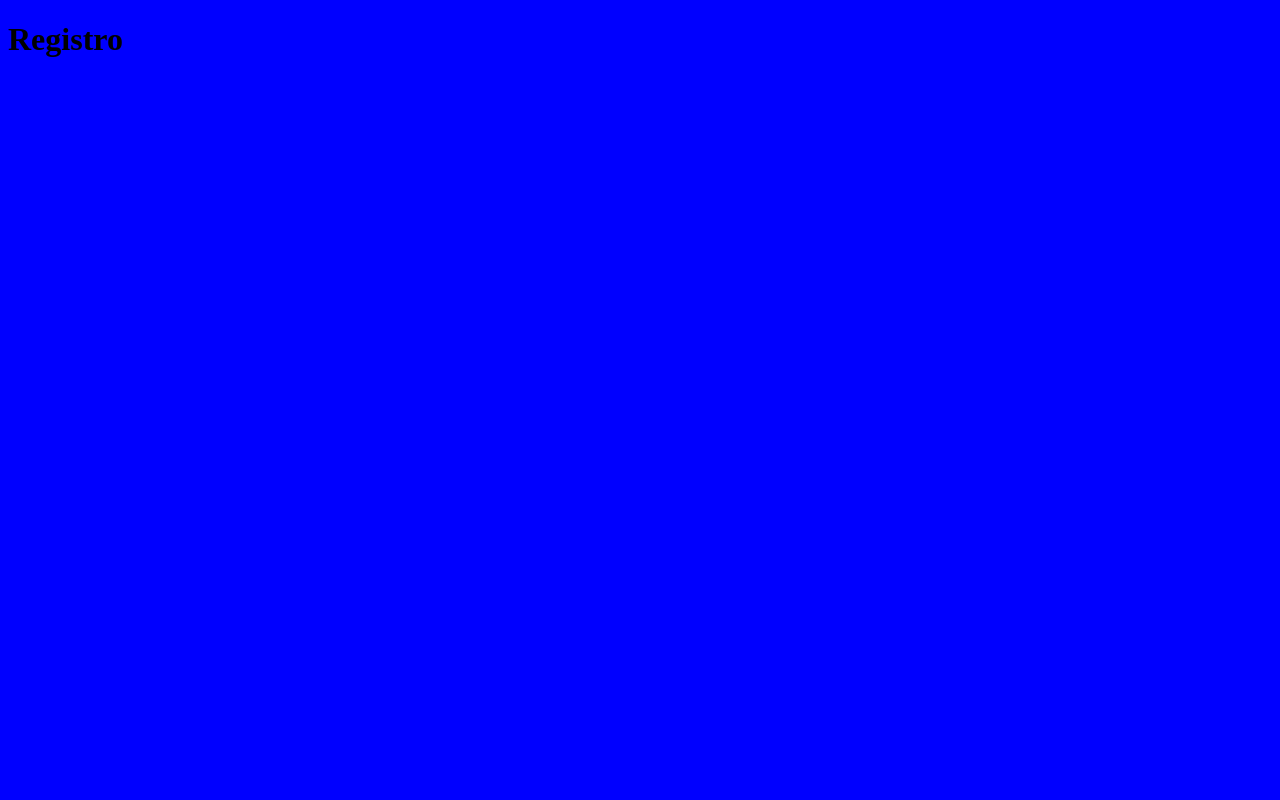
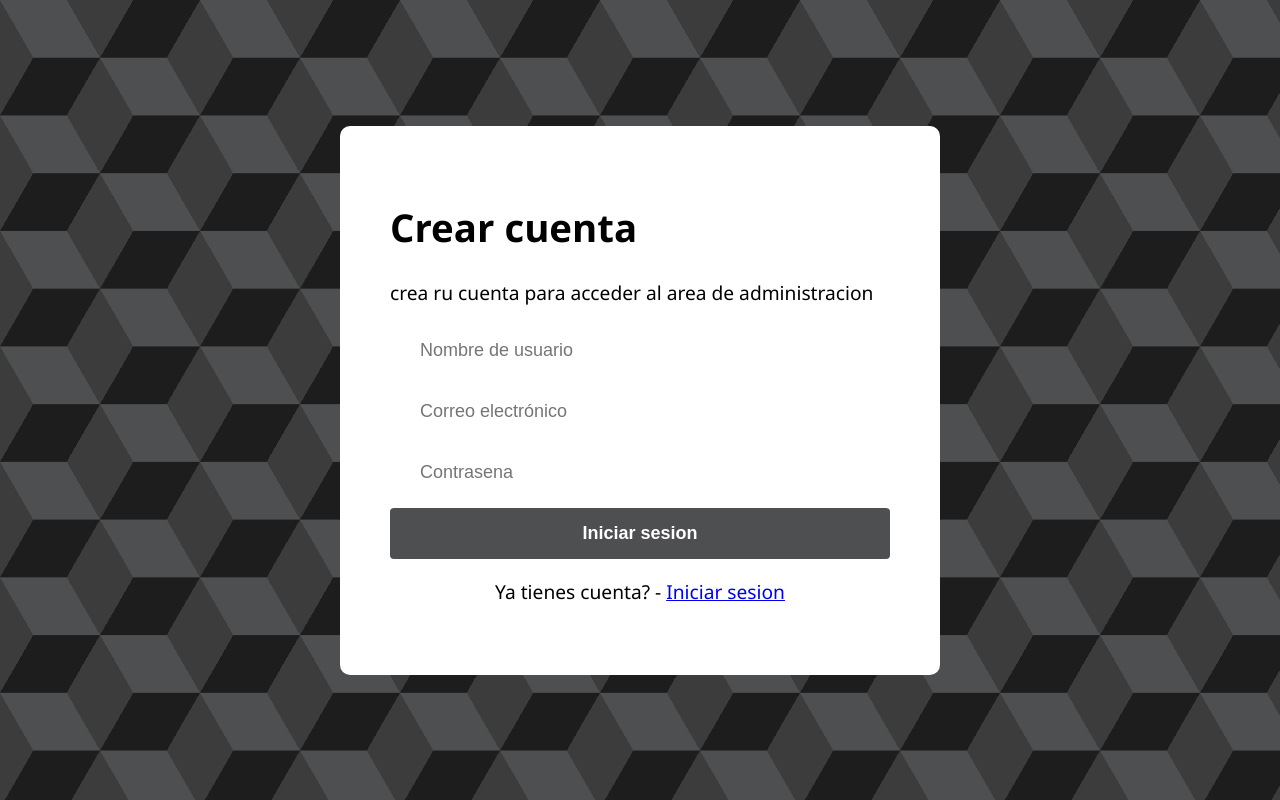
Before and after one commit to yokai-bot/app-node, a website: page app/pages/register.html in a window 1280 px wide. Drawn offline with Linux system fonts and the light colour scheme; files that its build step writes are made by us from their sources; files whose address does not match are found by name.

Commit message:
prueba de inicio y registro terminados

```diff
--- a/app/index.js
+++ b/app/index.js
@@ -19,3 +19,4 @@ app.use(express.static(__dirname + '/public'))
 //rutas
 app.get('/',(req,res)=> res.sendFile(__dirname + '/pages/login.html'))
 app.get('/register',(req,res)=> res.sendFile(__dirname + '/pages/register.html'))
+app.get('/admin',(req,res)=> res.sendFile(__dirname + '/pages/admin/admin.html'))
--- a/app/pages/register.html
+++ b/app/pages/register.html
@@ -8,6 +8,25 @@
     <script src="register.js" defer></script>
 </head>
 <body>
-    <h1>Registro</h1>
+    <main>
+        <div class="fom-rcontainer">
+            <h1>Crear cuenta</h1>
+            <p>crea ru cuenta para acceder al area de administracion</p>
+            <form id="register-form">
+                <label for="user" class="sr-only">User</label>
+                <input type="text" name="user" id="user" placeholder="Nombre de usuario">
+
+                <label for="email" class="sr-only">email</label>
+                <input type="email" name="email" id="email" placeholder="Correo electrónico">
+
+                <label for="password" class="sr-only">Password</label>
+                <input type="password" name="password" id="password" placeholder="Contrasena">
+
+                <button type="submit" >Iniciar sesion</button>
+                <p class="error escondido" >Error al registrarse</p>
+            </form>
+            <p>Ya tienes cuenta? - <a href="/">Iniciar sesion</a></p>
+        </div>
+    </main>
 </body>
 </html>
--- a/app/public/style.css
+++ b/app/public/style.css
@@ -1,3 +1,71 @@
+html {
+    /* sacado de https://css-pattern.com*/
+    --s: 200px; /* control the size*/
+    --c1: #1d1d1d;
+    --c2: #4e4f51;
+    --c3: #3c3c3c;
+
+    background:
+      repeating-conic-gradient(from 30deg,#0000 0 120deg,var(--c3) 0 50%)
+       calc(var(--s)/2) calc(var(--s)*tan(30deg)/2),
+      repeating-conic-gradient(from 30deg,var(--c1) 0 60deg,var(--c2) 0 120deg,var(--c3) 0 50%);
+    background-size: var(--s) calc(var(--s)*tan(30deg));
+  }
+
 body{
-    background-color:blue;
+    margin: 0;
+    font-family: 'Segoe UI', Tahoma, Geneva, Verdana, sans-serif;
+    display: flex;
+    justify-content: center;
+    align-items: center;
+    min-height: 100svh;
+    font-size: larger;
 }
+
+.fom-rcontainer{
+    width: 500px;
+    background-color: white;
+    border-radius: 10px;
+    padding: 50px;
+}
+
+form{
+    display: flex;
+    flex-direction: column;
+    gap: 10px;
+}
+
+form+p, form p {
+    text-align: center;
+}
+
+input,button{
+    border-radius: 4px;
+    border: unset;
+    padding: 15px 30px;
+    font-size: large;
+}
+
+button{
+    background-color: #4e4f51;
+    color: white;
+    font-weight: bold;
+    cursor: pointer;
+}
+
+.error{
+    color:red
+}
+
+.escondido{
+    display: none;
+}
+
+.sr-only{
+    position: absolute;
+    left: -10000px;
+    top: auto;
+    width: 1px;
+    height: 1px;
+    overflow: hidden;
+}
```
Also changed, not shown: app/pages/admin/admin.html (added, +18 -0 lines), app/pages/login.html (+15 -1 lines), README.md, app/public/admin.js (added).
